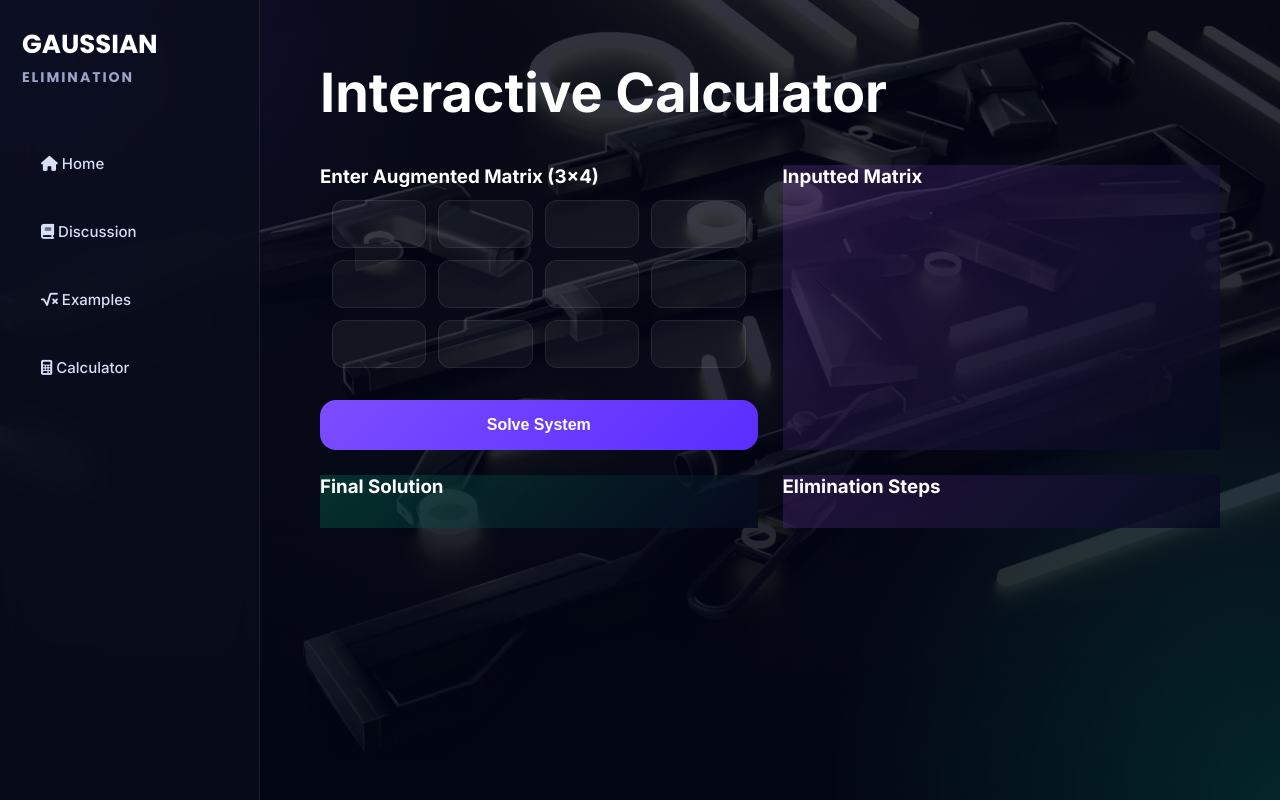
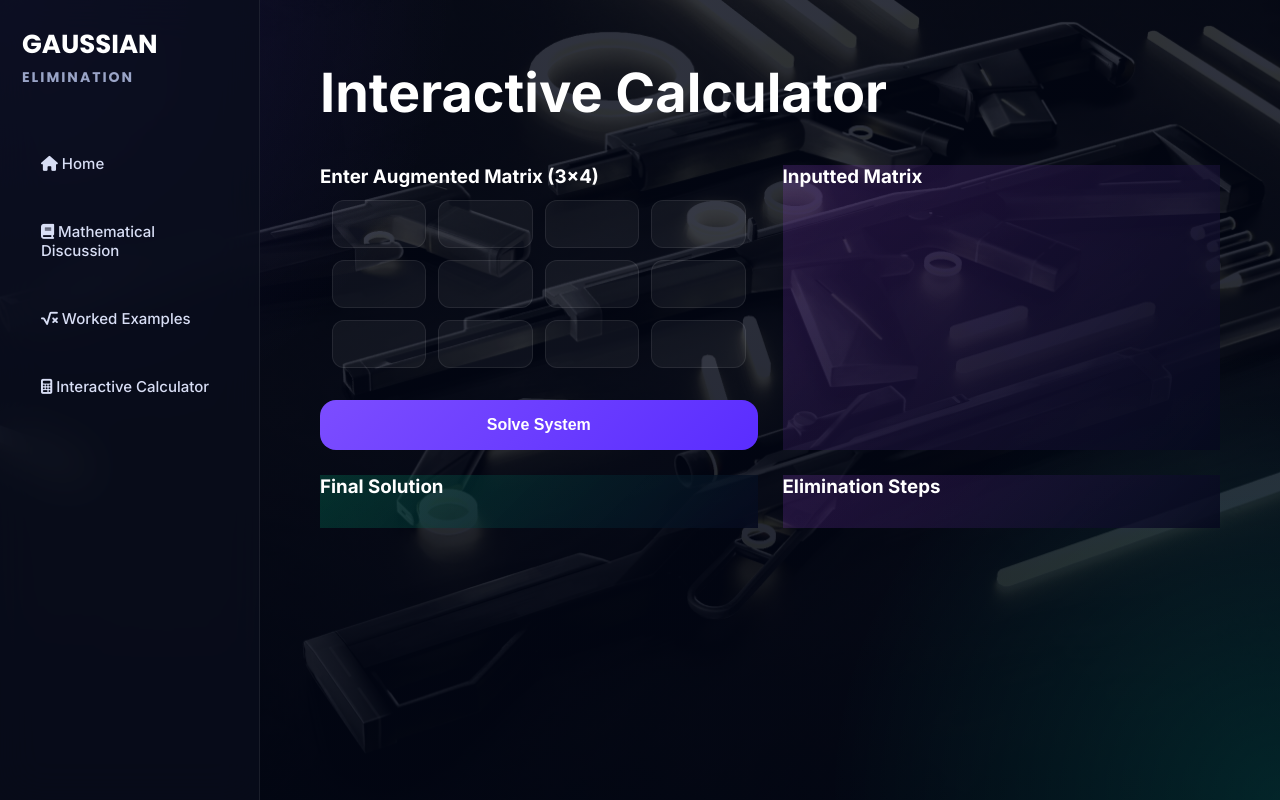
Before and after one commit to procisss/GaussElimination, a Flask app: page /calculator in a window 1280 px wide. Run offline with Flask 3, Linux system fonts and the light colour scheme.

Commit message:
Updated sidebar titles

```diff
--- a/templates/base.html
+++ b/templates/base.html
@@ -43,17 +43,17 @@
 
             <a href="/discussion">
                 <i class="fa-solid fa-book"></i>
-                Discussion
+                Mathematical Discussion
             </a>
 
             <a href="/examples">
                 <i class="fa-solid fa-square-root-variable"></i>
-                Examples
+                Worked Examples
             </a>
 
             <a href="/calculator">
                 <i class="fa-solid fa-calculator"></i>
-                Calculator
+                Interactive Calculator
             </a>
 
         </div>
```
Also changed, not shown: requirement.txt (renamed from requiremenst.txt).
